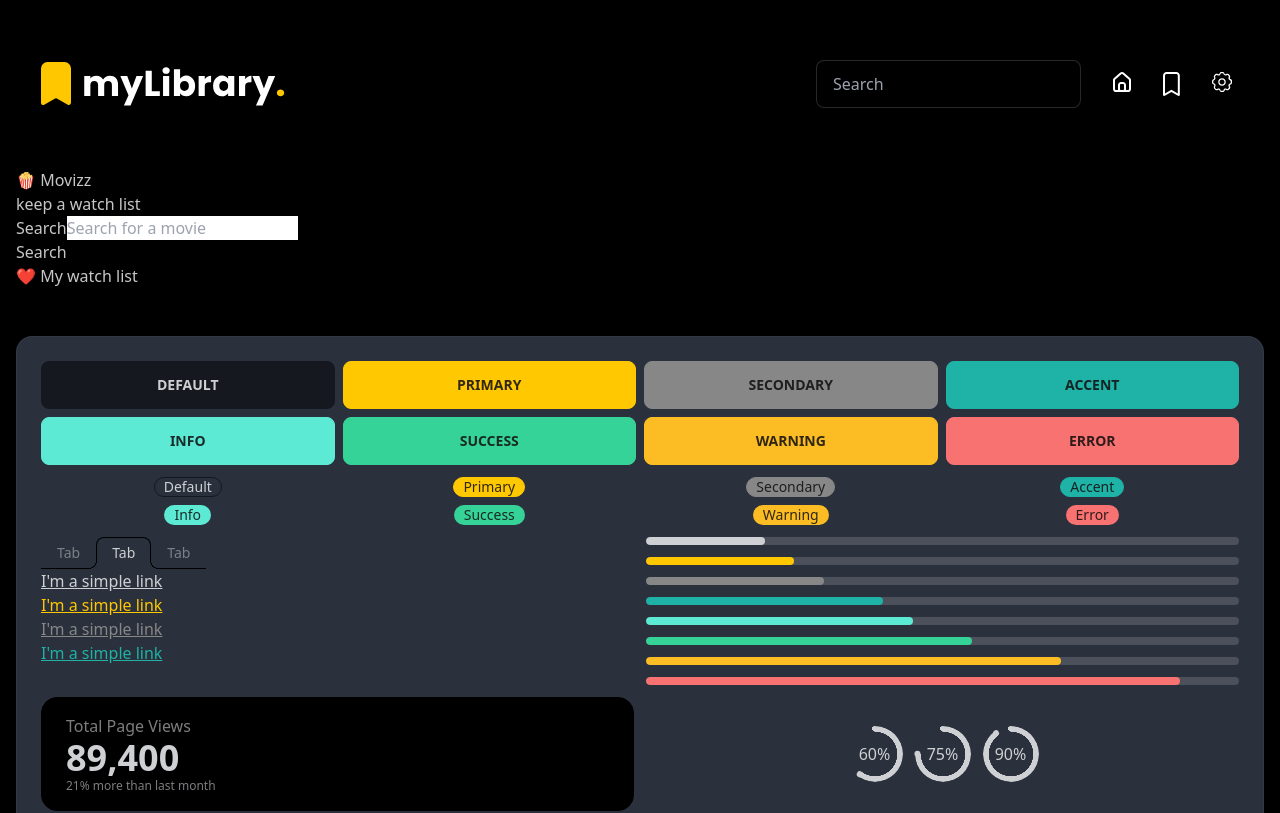
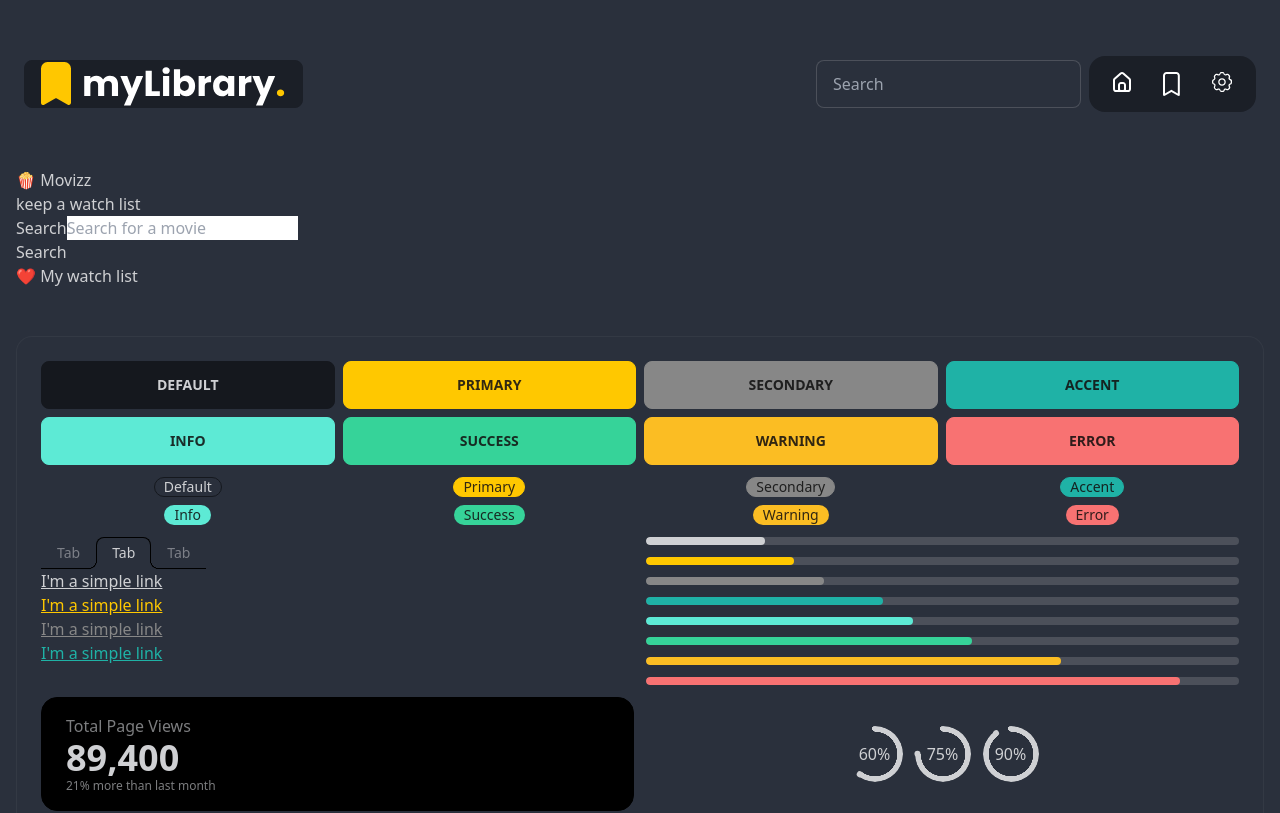
Before and after one commit to edesgree/vuejs-my-library, a Vue app: page / in a window 1280 px wide. Shown: the top 813 px of the page. Built offline with nearby package versions, Linux system fonts and the light colour scheme.

Commit message:
add sass

```diff
--- a/package.json
+++ b/package.json
@@ -24,6 +24,7 @@
     "eslint-plugin-vue": "^9.16.1",
     "postcss": "^8.4.29",
     "prettier": "^3.0.0",
+    "sass": "^1.66.1",
     "tailwindcss": "^3.3.3",
     "vite": "^4.4.9"
   }
--- a/tailwind.config.js
+++ b/tailwind.config.js
@@ -20,7 +20,8 @@ module.exports = {
           info: '#5eead4',
           success: '#36D399',
           warning: '#FBBD23',
-          error: '#F87272'
+          error: '#F87272',
+          'base-100': '#2A303C'
         }
       }
     ],
```
Also changed, not shown: 1 other file (tests, documents, lock files or other folders).
